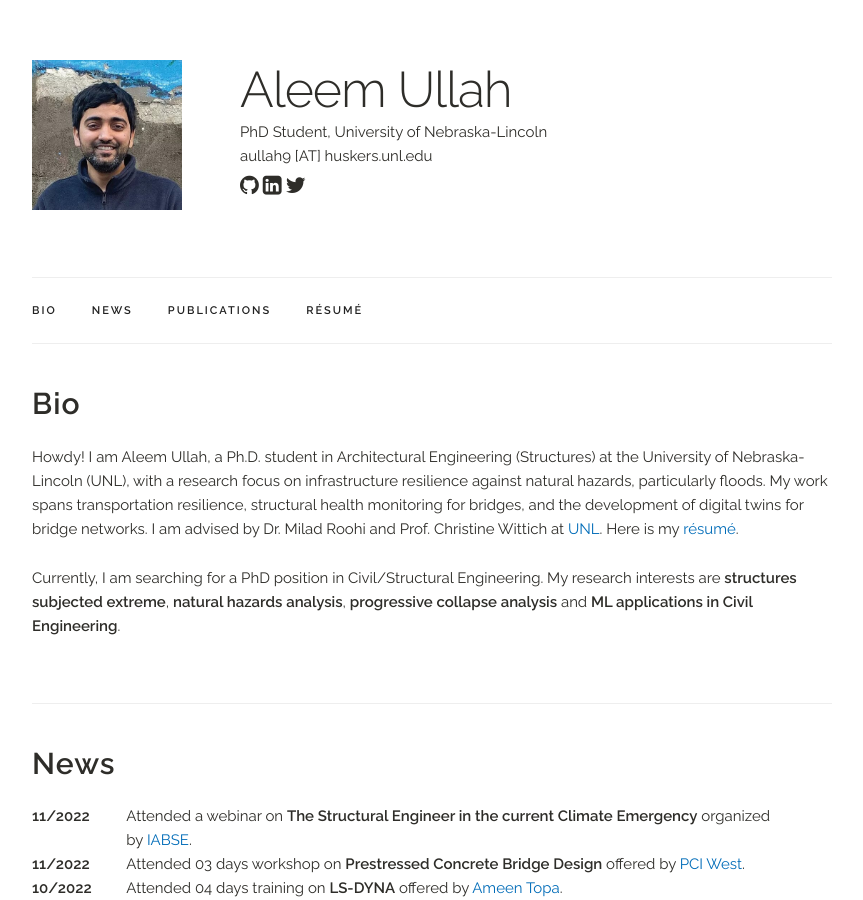
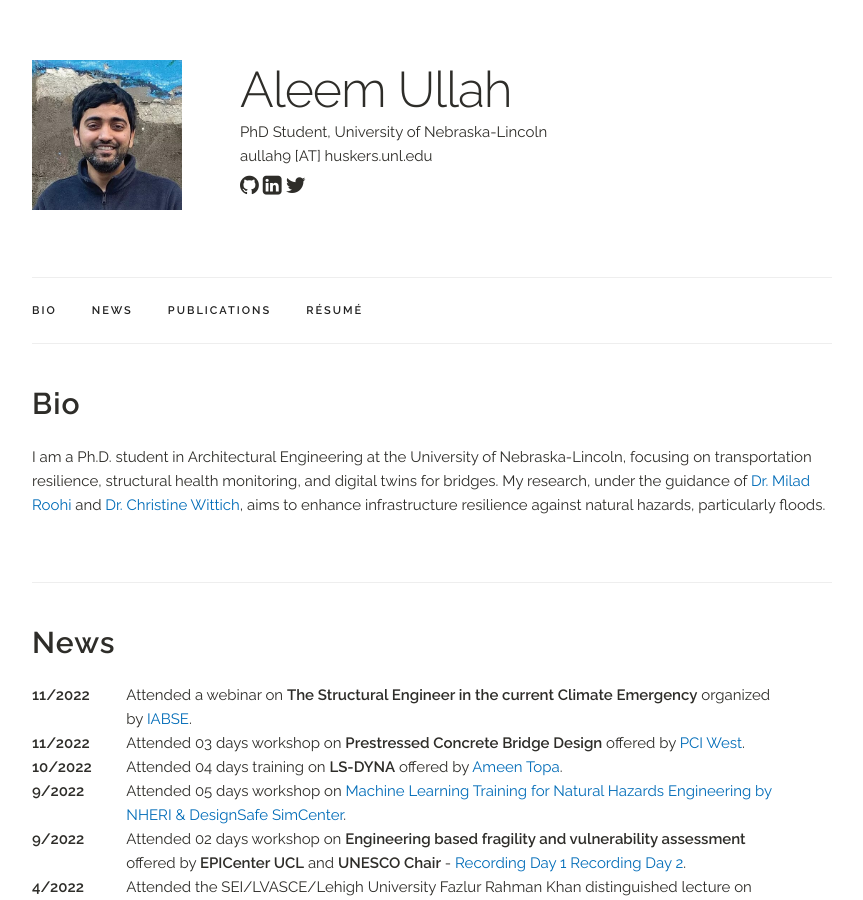
Before and after one commit to aullah9/aullah9.github.io, a Jekyll site: the page built from index.html, in a window 1280 px wide and 900 px high. Shown: the whole window, without its empty margins (208-1071 px from the left). Built offline with Jekyll 4.4.1, drawn with Linux system fonts in a browser that asks for light colours; a style sheet for code colours, icons or effects is not loaded.

Commit message:
modification_0008

```diff
--- a/index.html
+++ b/index.html
@@ -6,12 +6,7 @@
 <div class="docs-section" id="bio">
   <h4><b>Bio</b></h4>
   <p>
-    Howdy! I am Aleem Ullah, a Ph.D. student in Architectural Engineering (Structures) at the University of Nebraska-Lincoln (UNL), with a research focus on infrastructure resilience against natural hazards, particularly floods. My work spans transportation resilience, structural health monitoring for bridges, and the development of digital twins for bridge networks. I am advised by Dr. Milad Roohi and Prof. Christine Wittich at <a href="https://www.lusail.com/the-city-of-a-lifetime/" target="_blank">UNL</a>.
-    Here is my <a href={{ "/assets/Resume_aleem.pdf" | prepend: site.baseurl }} target="_blank">résumé</a>.
-  </p>
-
-  <p>
-  Currently, I am searching for a PhD position in Civil/Structural Engineering. My research interests are <b>structures subjected extreme</b>, <b>natural hazards analysis</b>, <b>progressive collapse analysis</b> and <b>ML applications in Civil Engineering</b>.
+    I am a Ph.D. student in Architectural Engineering at the University of Nebraska-Lincoln, focusing on transportation resilience, structural health monitoring, and digital twins for bridges. My research, under the guidance of <a href="https://engineering.unl.edu/durhamschool/faculty/milad-roohi/" target="_blank">Dr. Milad Roohi</a> and <a href="https://engineering.unl.edu/cee/faculty/christine-wittich/" target="_blank">Dr. Christine Wittich</a>, aims to enhance infrastructure resilience against natural hazards, particularly floods.
   </p>
 </div>
 
```
